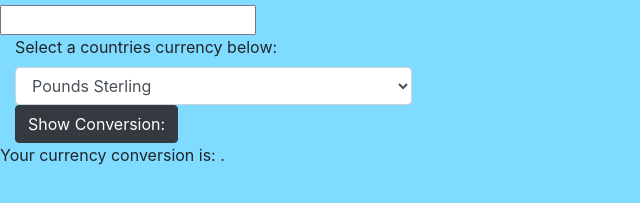
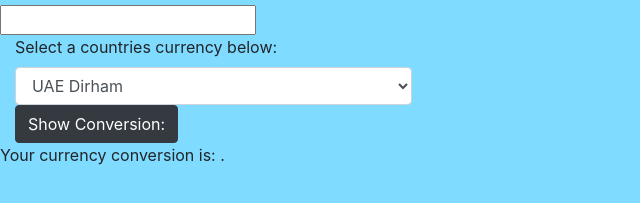
Before and after one commit to fieldceleste/currency-exchange, a website built with webpack: page src/index.html in a window 1280 px wide. Shown: the part 243-446 px from the top of the page, 0-640 px from the left. Built offline with nearby package versions, Linux system fonts and the light colour scheme.

Commit message:
add in tweaks to form

```diff
--- a/src/index.html
+++ b/src/index.html
@@ -19,7 +19,7 @@
       <div class="row">
         <div class="col-md-4">
           <label for="baseUS">Enter amount in USD:</label>
-          <input id="baseUS" type="number" min=0 required>
+          <input id="baseUS" type="number" min=0 step=".01" required>
         </div>
       </div>
 
@@ -28,11 +28,57 @@
         <label for="currencyType">Select a countries currency below:</label>
         <select id="currencyType" class=form-control type="text">
           <br>
-          <option value="GBP">Pounds Sterling</option>
-          <option value="EUR">Euros</option>
-          <option value="CAD">Canadian Dollars</option>
+          <option value="AED">UAE Dirham</option>
+          <option value="ARS">Argentine Peso</option>
+          <option value="AUD">Australian Dollar</option>
+          <option value="BGN">Bulgarian Lev</option>
+          <option value="BRL">Brazilian Real</option>
+          <option value="BSD">Bahamian Dollar</option>
+          <option value="CAD">Canadian Dollar</option>
+          <option value="CHF">Swiss Franc</option>
+          <option value="CLP">Chilean Peso</option>
+          <option value="CNY">Chinese Renminbi</option>
+          <option value="COP">Colombian Peso</option>
+          <option value="CZK">Czech Koruna</option>
+          <option value="DKK">Danish Krone</option>
+          <option value="DOP">Dominican Peso</option>
+          <option value="EGP">Egyptian Pound</option>
+          <option value="EUR">Euro</option>
+          <option value="FJD">Fiji Dollar</option>
+          <option value="GBP">British Pound Sterling</option>
+          <option value="GTQ">Guatemalan Quetzal</option>
+          <option value="HKD">Hong Kong Dollar</option>
+          <option value="HRK">Croatian Kuna</option>
+          <option value="HUF">Hungarian Forint</option>
+          <option value="IDR">Indonesian Rupiah</option>
+          <option value="ILS">Israeli New Shekel</option>
+          <option value="INR">Indian Rupee</option>
+          <option value="ISK">Icelandic Krona</option>
           <option value="JPY">Japanese Yen</option>
+          <option value="KRW">South Korean Won</option>
+          <option value="KZT">Kazakhstani Tenge</option>
           <option value="MXN">Mexican Peso</option>
+          <option value="MYR">Malaysian Ringgit</option>
+          <option value="NOK">Norwegian Krone</option>
+          <option value="NZD">New Zealand Dollar</option>
+          <option value="PAB">Panamanian Balboa</option>
+          <option value="PEN">Peruvian Sol</option>
+          <option value="PHP">Philippine Peso</option>
+          <option value="PKR">Pakistani Rupee</option>
+          <option value="PLN">Polish Zloty</option>
+          <option value="PYG">Paraguayan Guarani</option>
+          <option value="RON">Romanian Leu</option>
+          <option value="RUB">Russian Ruble</option>
+          <option value="SAR">Saudi Riyal</option>
+          <option value="SEK">Swedish Krona</option>
+          <option value="SGD">Singapore Dollar</option>
+          <option value="THB">Thai Baht</option>
+          <option value="TRY">Turkish Lira</option>
+          <option value="TWD">New Taiwan Dollar</option>
+          <option value="UAH">Ukrainian Hryvnia</option>
+          <option value="USD">US Dollar</option>
+          <option value="UYU">Uruguayan Peso</option>
+          <option value="ZAR">South African Rand</option>
         </select>
       </div>
       <div class="col-md-4">
@@ -43,7 +89,7 @@
     <!-- <br> <div class="errors"></div> -->
     <div id="result">
 
-     <p> Your currency conversion is: <span id="currencyTotal"></span>.</p>
+     <p> Your currency conversion is: <span id="displayResults"></span>.</p>
     </div>
    </div>
   </div>
--- a/src/main.js
+++ b/src/main.js
@@ -8,9 +8,8 @@ $(document).ready(function () {
   $("#currency").submit(function (event) {
   event.preventDefault();
    const amount = $('#baseUS').val();
-    // console.log(amount);
    const currencyResult = $('#currencyType').val();
-    // console.log(currencyResult);
+
 
 
     (async () => {
@@ -25,16 +24,11 @@ $(document).ready(function () {
       if (response.conversion_rates[currencyResult]) {
           let rate = response.conversion_rates[currencyResult];
           let exchangeCon = (amount * rate).toFixed(2);
-          $("#showAmount").text(amount);
-          $("#newAmount").text(" " + exchangeCon + " " + currencyResult);
+          $("#displayResults").text(" " + exchangeCon + " " + currencyResult);
            $("#result").show();
-
-        } else {
+      } else {
         $('.output').text(`malformed-request, your input was not valid`);
       }
     }
   });
 });
-
-
-        // $('.output').text(`Your currency exchange in ${currency} is $ ${response.amount.currency}.`);
```
